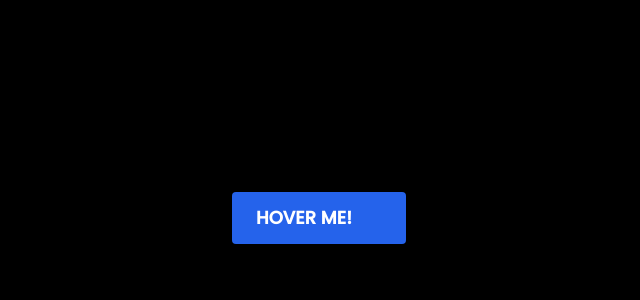
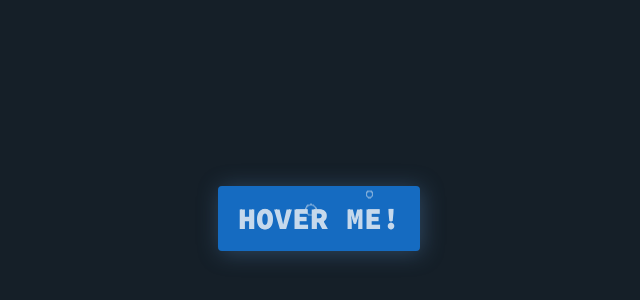
Before and after one commit to RyomenDev/UI-components, a React (Vite) app: page / in a window 1280 px wide. Shown: the part 182-482 px from the top of the page, without its empty margins (321-961 px from the left). Built offline with nearby package versions, Linux system fonts and the light colour scheme.

Commit message:
docs:Animation-hover-transition-Button

```diff
--- a/src/App.jsx
+++ b/src/App.jsx
@@ -26,8 +26,8 @@ function App() {
 
       {/* <Button1A /> */}
       {/* <Button1B /> */}
-      <Button2A />
-      {/* <Button2B /> */}
+      {/* <Button2A /> */}
+      <Button2B />
     </>
   );
 }
--- a/src/components/Buttons/Button2/Button2B.jsx
+++ b/src/components/Buttons/Button2/Button2B.jsx
@@ -1,5 +1,4 @@
-
-// import "./style.css";
+import "./style.css";
 
 const Button = () => {
   return (
```
Also changed, not shown: 1 other file (tests, documents, lock files or other folders).
